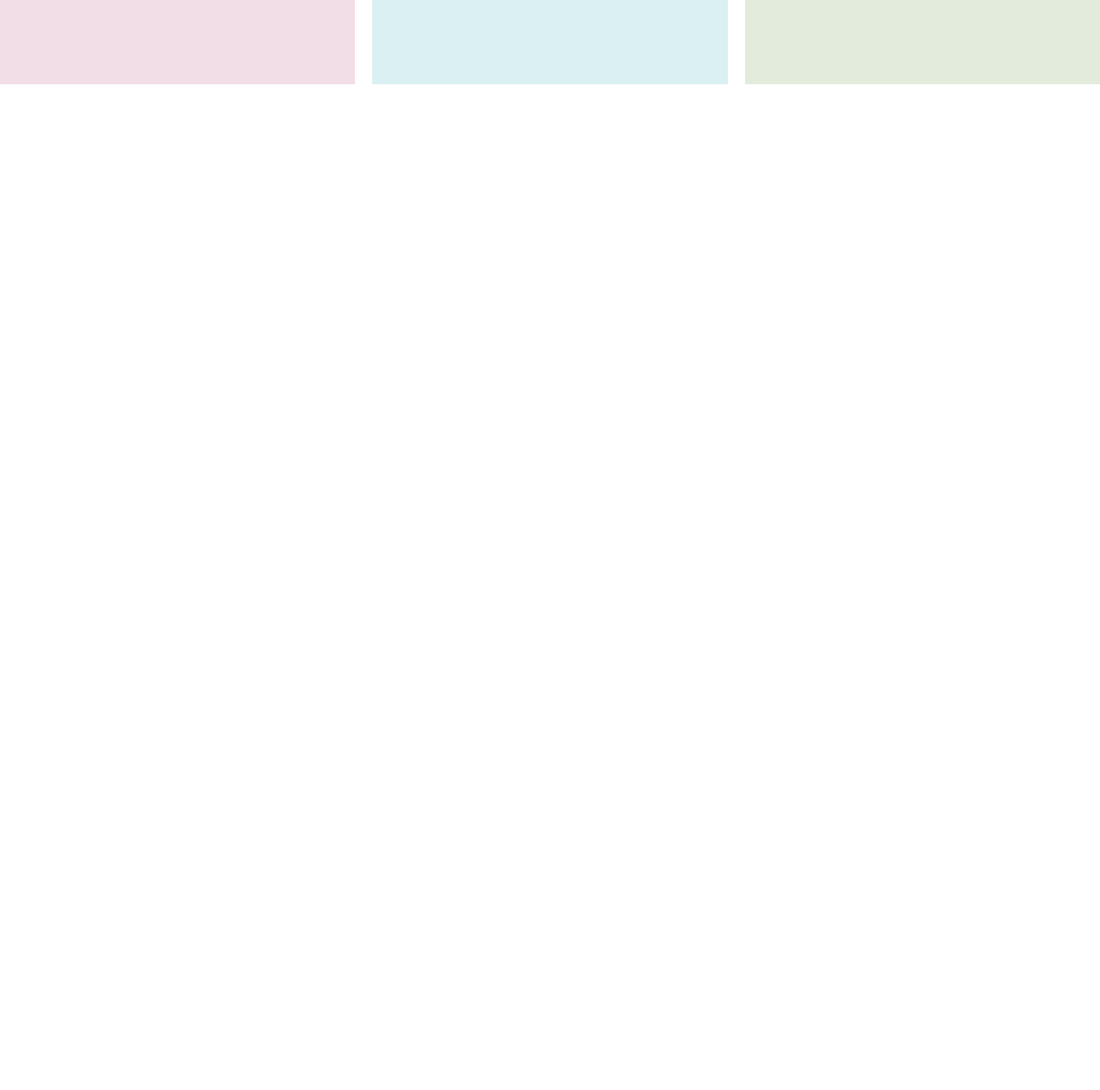
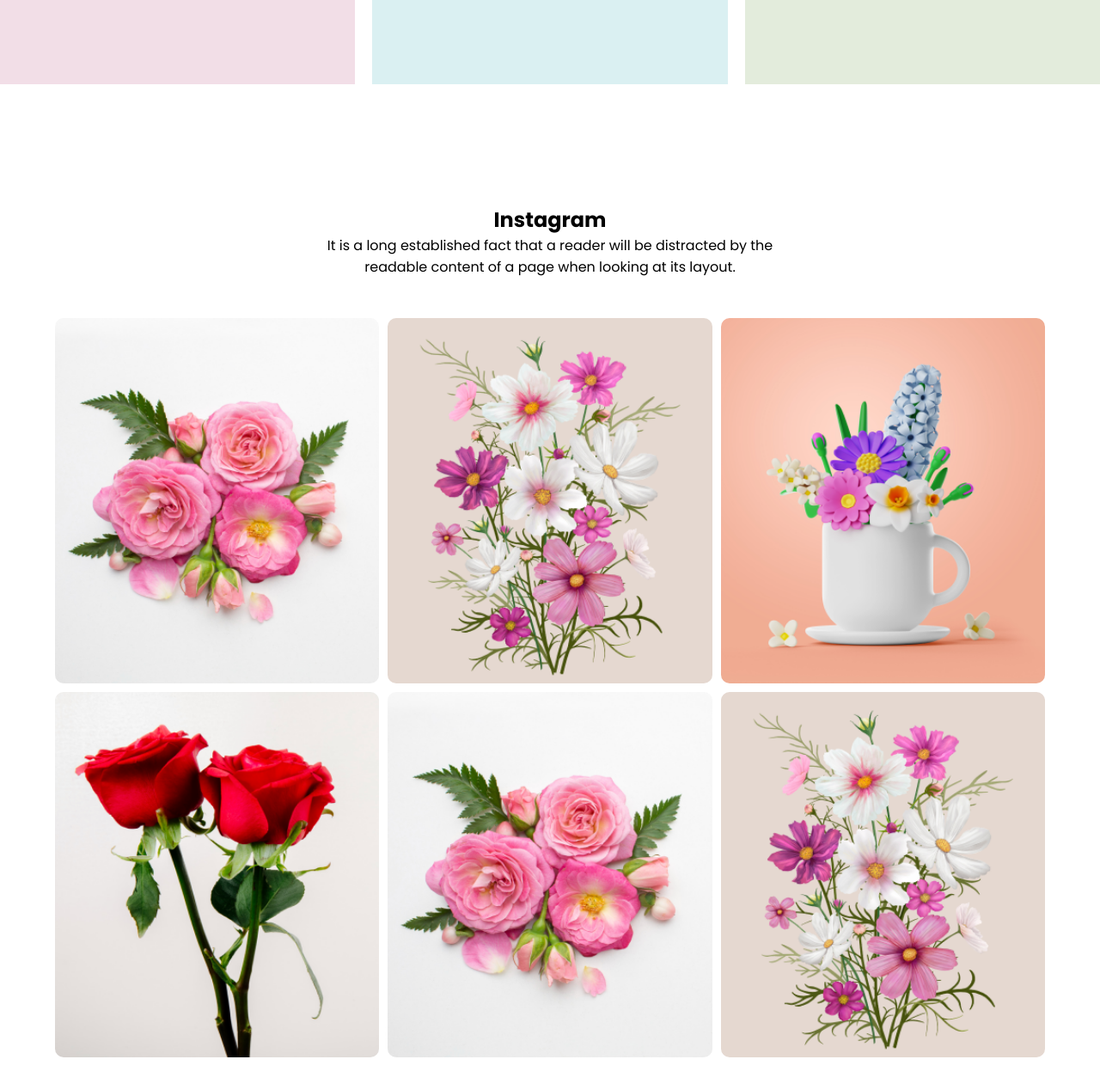
Before and after one commit to Arifulit/flower-shop-conceptual, a plain HTML site: page index.html in a window 1280 px wide. Shown: the part 1220-2488 px from the top of the page at 86% size. Before the commit the page ends 1318 px from the top, so only its background shows below. Drawn offline with Linux system fonts and the light colour scheme.

Commit message:
Added Instragram part complete

```diff
--- a/index.html
+++ b/index.html
@@ -49,6 +49,37 @@
 
            </div>
       </section>
+
+      <section class="instagram-section-container">
+        <div class="instagrom-text-content">
+          <h1>Instagram</h1>
+          <p>
+            It is a long established fact that a reader will be distracted by
+            the readable content of a page when looking at its layout.
+          </p>
+        </div>
+
+        <div class="instagram-image-container">
+          <div class="first-insta-image">
+            <img src="./images/insta1.png" alt="" />
+          </div>
+          <div class="first-insta-image">
+            <img src="./images/insta2.png" alt="" />
+          </div>
+          <div class="first-insta-image">
+            <img src="./images/insta3.png" alt="" />
+          </div>
+          <div class="first-insta-image">
+            <img src="./images/insta4.png" alt="" />
+          </div>
+          <div class="first-insta-image">
+            <img src="./images/insta1.png" alt="" />
+          </div>
+          <div class="first-insta-image">
+            <img src="./images/insta2.png" alt="" />
+          </div>
+        </div>
+      </section>
     </main>
 
     <footer>
```
